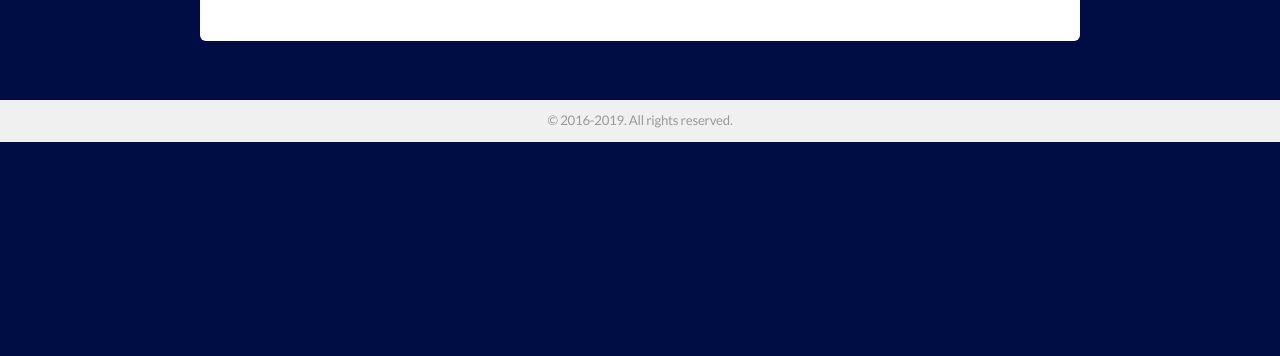
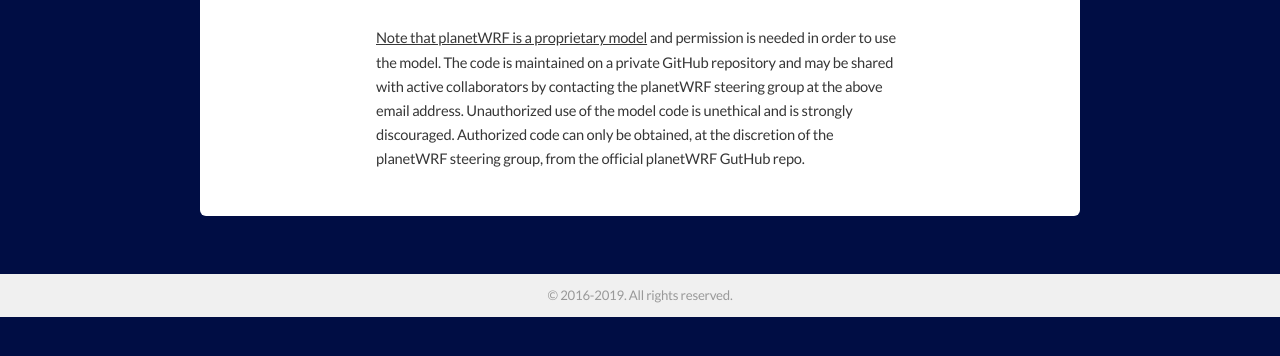
Before and after one commit to AeolisResearch/planetwrf_website, a plain HTML site: page contact.html in a window 1280 px wide. Shown: the part 306-662 px from the top of the page. Drawn offline with Linux system fonts and the light colour scheme.

Commit message:
Added proprietary info

```diff
--- a/contact.html
+++ b/contact.html
@@ -58,6 +58,9 @@
 						</header>
 <p>You can contact us at <a href="mailto:planetwrfcode@gmail.com">planetwrfcode@gmail.com</a>.</p>
 
+<p><u>Note that planetWRF is a proprietary model</u> and permission is needed in order to use the model. The code is maintained on a private GitHub repository and may be shared with active collaborators by contacting the planetWRF steering group at the above email address. Unauthorized use of the model code is unethical and is strongly discouraged. Authorized code can only be obtained, at the discretion of the planetWRF steering group, from the official planetWRF GutHub repo.</p>
+
+
 					</section>
 			</section>
 
```
